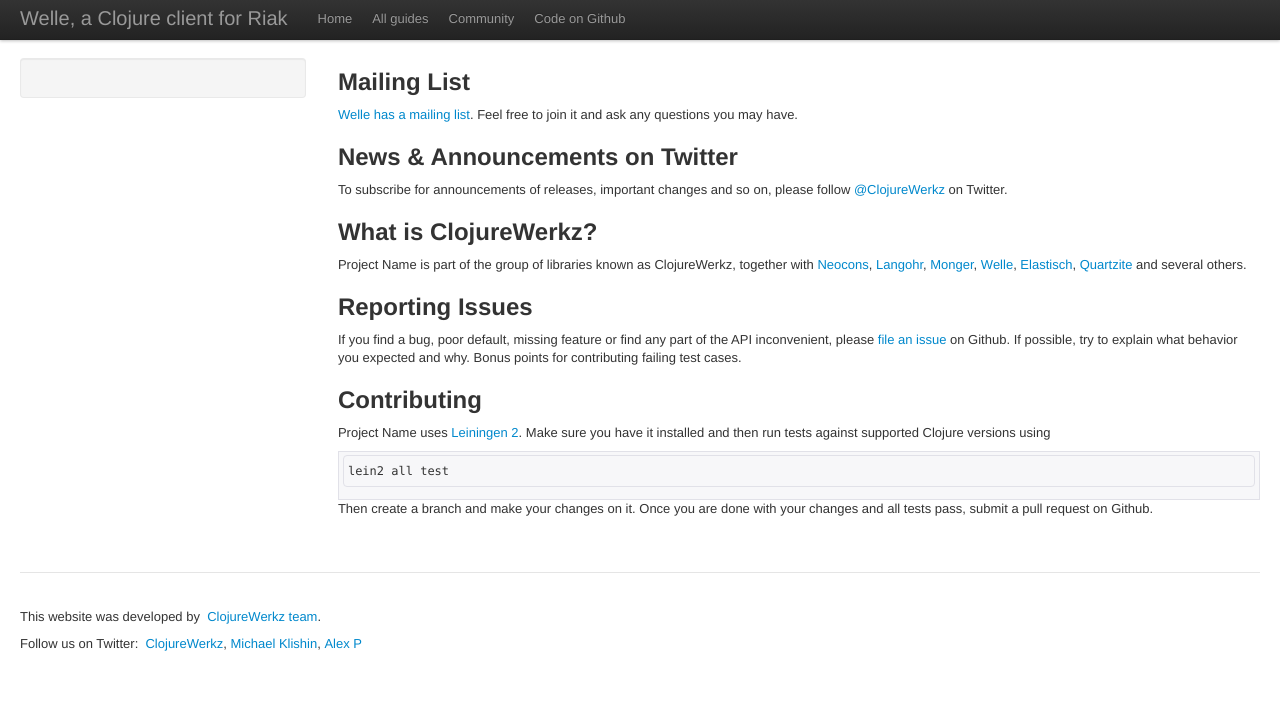
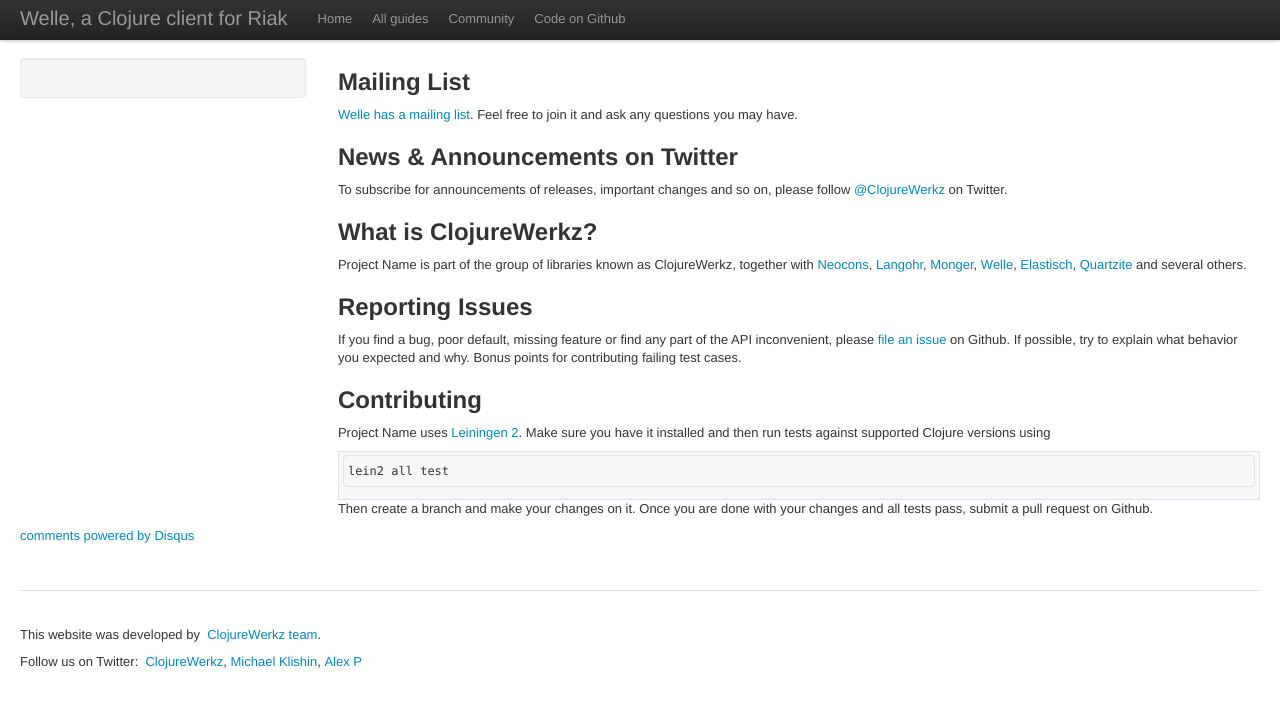
Before and after one commit to clojurewerkz/welle.docs, a Jekyll site: the page built from articles/community.md, in a window 1280 px wide. Shown: the top 708 px of the page. Built offline with Jekyll 4.4.1, drawn with Linux system fonts in a browser that asks for light colours; some web fonts are replaced; comment, search, counter and statistics services are not loaded; some of the changed lines change nothing that is shown.

Commit message:
Add Disqus

```diff
--- a/_layouts/article.html
+++ b/_layouts/article.html
@@ -63,6 +63,20 @@
         <div class='span9'>
           {{ content }}
         </div>
+        <div id="disqus_thread"></div>
+        <script type="text/javascript">
+            /* * * CONFIGURATION VARIABLES: EDIT BEFORE PASTING INTO YOUR WEBPAGE * * */
+            var disqus_shortname = 'welledocs'; // required: replace example with your forum shortname
+
+            /* * * DON'T EDIT BELOW THIS LINE * * */
+            (function() {
+                var dsq = document.createElement('script'); dsq.type = 'text/javascript'; dsq.async = true;
+                dsq.src = 'http://' + disqus_shortname + '.disqus.com/embed.js';
+                (document.getElementsByTagName('head')[0] || document.getElementsByTagName('body')[0]).appendChild(dsq);
+            })();
+        </script>
+        <noscript>Please enable JavaScript to view the <a href="http://disqus.com/?ref_noscript">comments powered by Disqus.</a></noscript>
+        <a href="http://disqus.com" class="dsq-brlink">comments powered by <span class="logo-disqus">Disqus</span></a>
       </div>
       <footer class='footer article'>
         <p>This website was developed by
```
